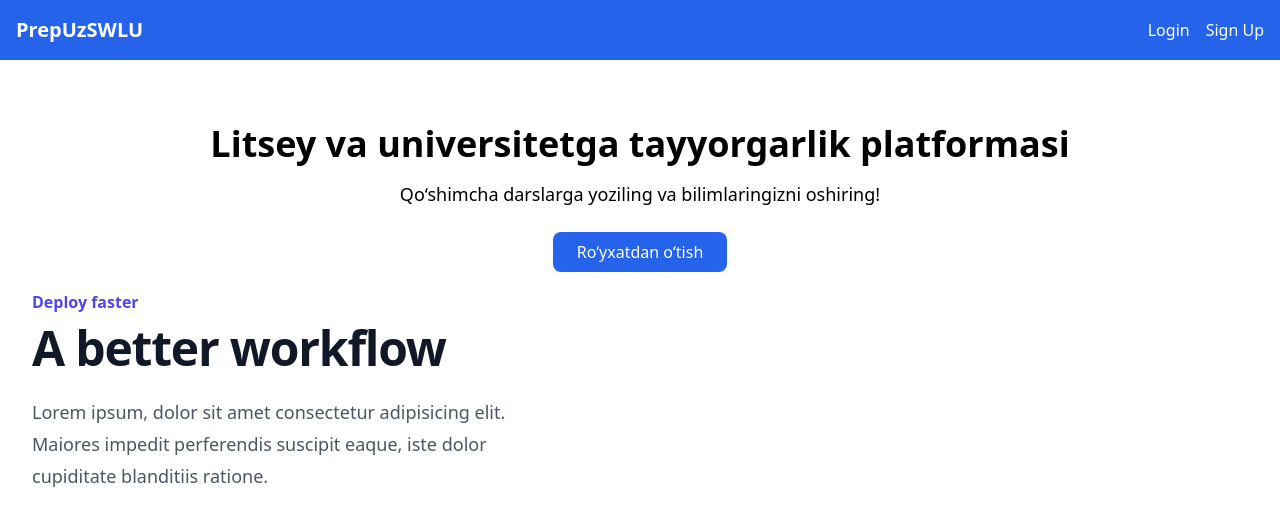
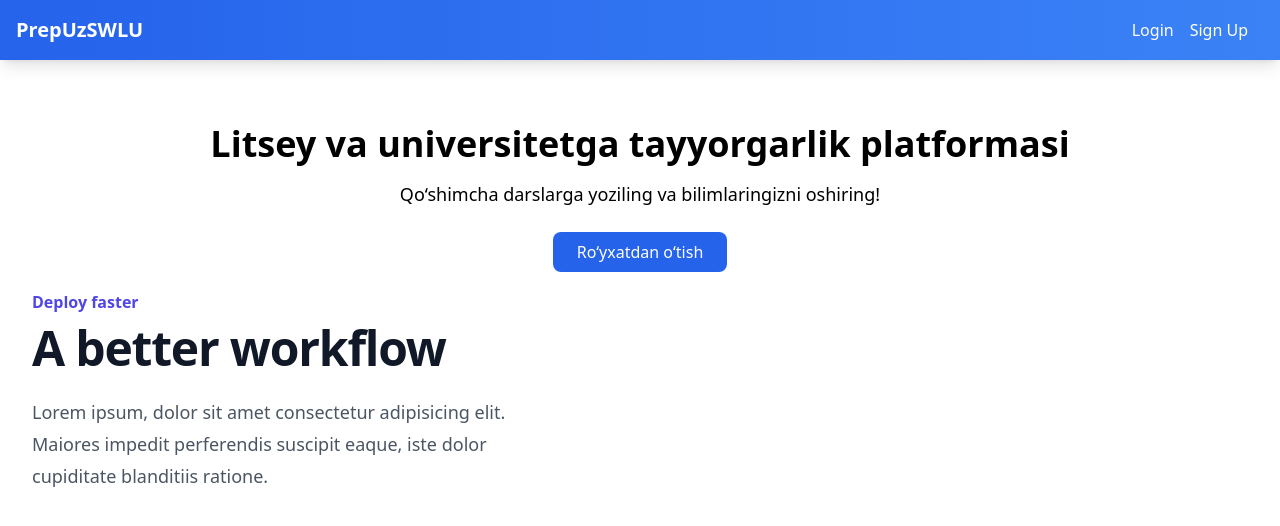
Before and after one commit to RahimjonovBoburjon/Aluzswlu-Academy, a Vue app: page / in a window 1280 px wide. Shown: the top 526 px of the page. Built offline with nearby package versions, Linux system fonts and the light colour scheme; no server answers.

Commit message:
Update Design Navbar

```diff
--- a/src/components/Navbar.vue
+++ b/src/components/Navbar.vue
@@ -1,15 +1,36 @@
 <template>
-    <nav class="bg-blue-600 text-white p-4 flex justify-between items-center">
-        <a href="/">
+    <nav
+        class="bg-gradient-to-r from-blue-600 to-blue-500 text-white p-4 flex justify-between items-center shadow-lg animate-fade-in">
+        <a href="/" class="flex items-center hover:text-blue-200 transition duration-300">
+            <!-- <img src="/path/to/logo.png" alt="Logo" class="h-8 mr-2"> -->
             <h1 class="text-xl font-bold">PrepUzSWLU</h1>
         </a>
-        <div>
-            <router-link v-if="!isLoggedIn" to="/login" class="mr-4">Login</router-link>
-            <router-link v-if="!isLoggedIn" to="/signup">Sign Up</router-link>
-            <router-link v-if="isLoggedIn" to="/dashboard" class="mr-4">Dashboard</router-link>
-            <button v-if="isLoggedIn" @click="logout" class="bg-red-500 px-4 py-1 rounded">Logout</button>
+
+        <div class="hidden md:flex items-center">
+            <router-link v-if="!isLoggedIn" to="/login"
+                class="mr-4 hover:text-blue-200 transition duration-300">Login</router-link>
+            <router-link v-if="!isLoggedIn" to="/signup" class="mr-4 hover:text-blue-200 transition duration-300">Sign
+                Up</router-link>
+            <router-link v-if="isLoggedIn" to="/dashboard"
+                class="mr-4 hover:text-blue-200 transition duration-300">Dashboard</router-link>
+            <button v-if="isLoggedIn" @click="logout"
+                class="bg-red-500 px-4 py-1 rounded hover:bg-red-600 transition duration-300">Logout</button>
         </div>
+
+        <button class="md:hidden" @click="toggleMenu">
+            <svg class="w-6 h-6" fill="none" stroke="currentColor" viewBox="0 0 24 24">
+                <path stroke-linecap="round" stroke-linejoin="round" stroke-width="2" d="M4 6h16M4 12h16m-7 6h7"></path>
+            </svg>
+        </button>
     </nav>
+
+    <div v-if="isMenuOpen" class="md:hidden bg-blue-600 text-white p-4">
+        <router-link v-if="!isLoggedIn" to="/login" class="block py-2 hover:text-blue-200">Login</router-link>
+        <router-link v-if="!isLoggedIn" to="/signup" class="block py-2 hover:text-blue-200">Sign Up</router-link>
+        <router-link v-if="isLoggedIn" to="/dashboard" class="block py-2 hover:text-blue-200">Dashboard</router-link>
+        <button v-if="isLoggedIn" @click="logout"
+            class="block w-full text-left py-2 hover:text-blue-200">Logout</button>
+    </div>
 </template>
 
 <script>
@@ -19,6 +40,12 @@ import { signOut } from "firebase/auth";
 import { useRouter } from "vue-router";
 
 export default {
+    data() {
+        return {
+            isMenuOpen: false,
+        };
+    },
+
     setup() {
         const router = useRouter();
         const isLoggedIn = ref(localStorage.getItem("user") !== null);
@@ -31,6 +58,28 @@ export default {
         };
 
         return { isLoggedIn, logout };
-    }
+    },
+
+    methods: {
+        toggleMenu() {
+            this.isMenuOpen = !this.isMenuOpen;
+        },
+    },
 };
 </script>
+
+<style>
+@keyframes fadeIn {
+    from {
+        opacity: 0;
+    }
+
+    to {
+        opacity: 1;
+    }
+}
+
+.animate-fade-in {
+    animation: fadeIn 0.5s ease-in-out;
+}
+</style>
```
